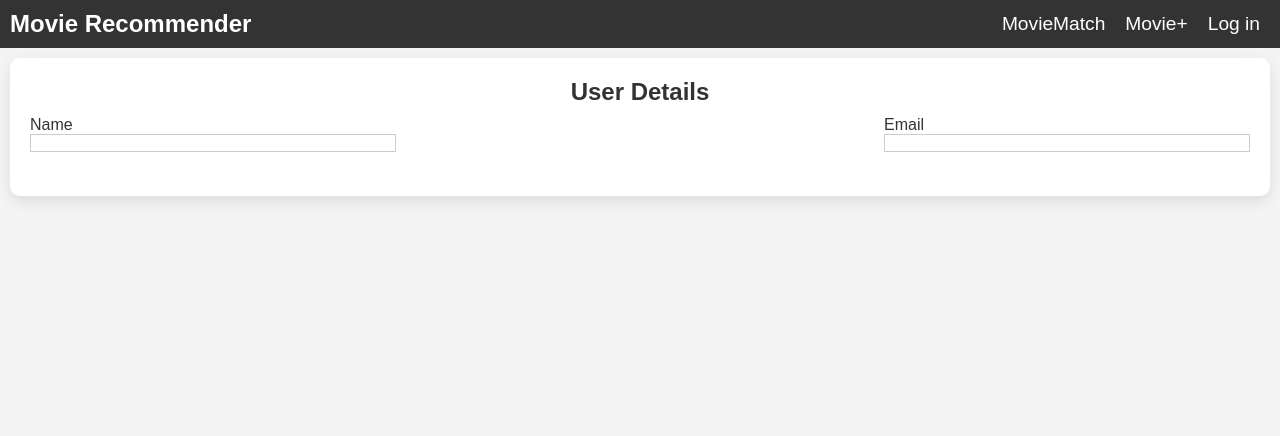
After one commit to AmitAaranya/movie-recommendation-system, a Flask app: template src/templates/about.html in a window 1280 px wide. The commit adds this page. Shown: the top 436 px of the page. Run offline with Flask 3, Linux system fonts and the light colour scheme; the template is opened without the code that fills it, so the values that code supplies are empty; parts of the project's set-up code (start-up, migrations or seed data) failed here and were passed over.

Commit message:
Added about.html: User details page #7
Fixed User drop down issue

```diff
--- a/app.py
+++ b/app.py
@@ -183,6 +183,21 @@ def get_user():
     user_data = user.to_dict()
     return jsonify(user_data)
 
+@app.route('/user/about',methods=['GET'])
+@login_required
+def about():
+    user_details = UserOps(db.session).get_by_id(current_user.Id).to_dict()
+    del user_details['Id']
+    del user_details['Password']
+    Name = user_details.pop("Name")
+    Email = user_details.pop("Email")
+    user = {"Name": Name,
+            "Email": Email,
+            "Ratings":user_details
+            }
+    return render_template('about.html', user = user)
+
+
 @app.route("/movie/rate",methods = ['POST'])
 @login_required
 def rate_movies():
--- a/src/static/styles.css
+++ b/src/static/styles.css
@@ -39,6 +39,7 @@ nav ul {
     display: flex;
     justify-content: center;
     gap: 20px;
+    margin-right: 10px;
 }
 
 nav ul li {
@@ -69,8 +70,7 @@ nav ul li a:hover {
     background-color: #fff;
     border-radius: 10px;
     box-shadow: 0 5px 15px rgba(0, 0, 0, 0.1);
-    width: 80%;
-    max-width: 800px;
+    width: 100%;
     padding: 20px;
     margin: 0 auto;
     /* Center the container */
--- /dev/null
+++ b/src/templates/about.html
@@ -0,0 +1,54 @@
+{% extends "base.html" %}
+
+{% block page_name %}User{% endblock %}
+{% block content %}
+<style>
+    .input-box {
+        border: 1px solid #ccc;
+        padding: 8px;
+        width: 100%;
+        display: inline-block;
+    }
+
+    .input-box p {
+        margin: 0;
+        padding: 0;
+        font-size: 14px;
+    }
+</style>
+<div class="registration-container">
+    <div class="registration-form">
+        <h2 style="margin-bottom: 10px;">User Details</h2>
+        <div class="form-row">
+            <div class="form-field">
+                <label for="name">Name</label>
+                <div class="input-box">
+                    <p>{{user['Name']}}</p>
+                </div>
+            </div>
+            <div class="form-field">
+                <label for="email">Email</label>
+                <div class="input-box">
+                    <p>{{user['Email']}}</p>
+                </div>
+            </div>
+        </div>
+
+        <!-- Movie Block Section (separate div) -->
+        <div class="movie-grid">
+            {% for Genre, Avg_Rating in user['Ratings'].items() %}
+            <div class="movie-block">
+                <div class="movie-info">
+                    <h3>{{Genre}}</h3>
+                </div>
+                <!-- Slider initialized with the movie's rating or default to 0 -->
+                <input type="range" min="0" max="5" value="{{ Avg_Rating | default(0) }}" step="0.5" class="rating-slider"
+                    id="{{Genre}}" disabled>
+                <p>Avg Rating: <span id="{{Genre}}">{{ Avg_Rating | default(0) | round(1)}}</span></p>
+            </div>
+            {% endfor %}
+        </div>
+    </div>
+</div>
+
+{% endblock %}
--- a/src/templates/base.html
+++ b/src/templates/base.html
@@ -19,15 +19,14 @@
         </div>
         <nav>
             <ul>
-                <!-- <li><a href="/">Home</a></li> -->
                 <li><a href="/movie/simillar">MovieMatch</a></li>
                 <li><a href="/movie/add">Movie+</a></li>
                 {% if current_user.is_authenticated %}
                 <!-- Show User button if logged in -->
                 <li id="user-btn">
-                    <a href="#">User</a>
+                    <a href="javascript:void(0);" onclick="toggleDropdown()">User</a>
                     <ul id="user-dropdown" style="display:none;">
-                        <li><a href="/about">About</a></li>
+                        <li><a href="/user/about">About</a></li>
                         <li><a href="{{ url_for('logout') }}">Logout</a></li>
                     </ul>
                 </li>
@@ -37,6 +36,8 @@
                 {% endif %}
             </ul>
         </nav>
+
+
     </header>
 
 
@@ -55,25 +56,34 @@
     </footer>
 
     <script>
-        // Toggle user dropdown when the user button is clicked
-        document.getElementById("user-btn").addEventListener("click", function (event) {
-            const dropdown = document.getElementById("user-dropdown");
-            dropdown.style.display = dropdown.style.display === "block" ? "none" : "block";
-            event.stopPropagation(); // Prevent event propagation to close dropdown
-        });
+        // Toggle the visibility of the dropdown
+        function toggleDropdown(event) {
+            const dropdown = document.getElementById('user-dropdown');
+            const isVisible = dropdown.style.display === 'block';
 
-        // Close dropdown if clicked outside of the user button
-        document.addEventListener("click", function (event) {
-            const dropdown = document.getElementById("user-dropdown");
-            if (!event.target.closest("#user-btn")) {
-                dropdown.style.display = "none";
+            // Toggle the dropdown visibility
+            dropdown.style.display = isVisible ? 'none' : 'block';
+
+            // Prevent the event from propagating to the document
+            event.stopPropagation();
+        }
+
+        // Close dropdown if clicked outside of it
+        document.addEventListener('click', function (event) {
+            const dropdown = document.getElementById('user-dropdown');
+            const userButton = document.getElementById('user-btn');
+
+            // If the click was outside the user button and dropdown, hide the dropdown
+            if (!userButton.contains(event.target)) {
+                dropdown.style.display = 'none';
             }
         });
 
-        function updateRating(movieId,type, rating) {
+        function updateRating(movieId, type, rating) {
             // Update the displayed rating value (text) when the slider value changes
             document.getElementById(type + '-rating-value-' + movieId).innerText = rating;
         }
     </script>
 </body>
+
 </html>
```
Also changed, not shown: other parts of src/static/styles.css (+20 -8 lines).
